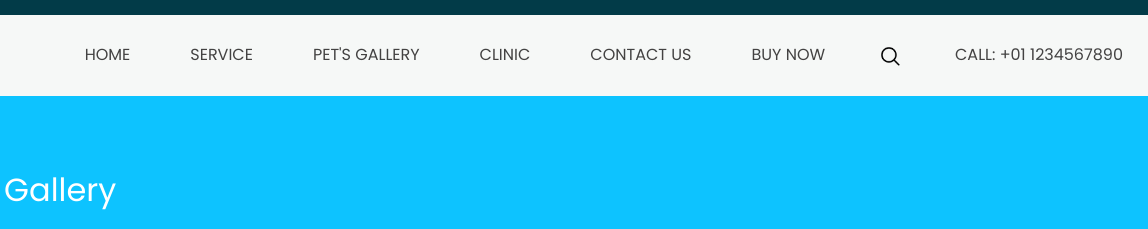
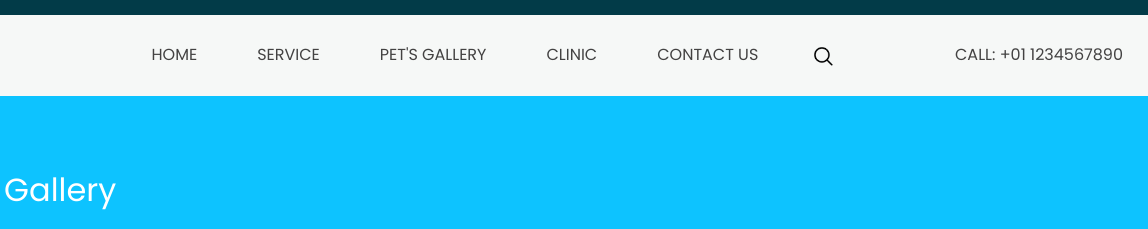
Before and after one commit to CamilaAlv-Dev/especializacion, a plain HTML site: page pet.html in a window 1280 px wide. Shown: the top 229 px of the page, 132-1280 px from the left. Drawn offline with nearby package versions, Linux system fonts and the light colour scheme.

Commit message:
Update pet.html

```diff
--- a/pet.html
+++ b/pet.html
@@ -63,9 +63,6 @@
                 </li>
                 <li class="nav-item">
                   <a class="nav-link" href="contact.html">Contact us</a>
-                </li>
-                <li class="nav-item">
-                  <a class="nav-link" href="buy.html"> Buy now </a>
                 </li>
               </ul>
               <form class="form-inline my-2 my-lg-0 ml-0 ml-lg-4 mb-3 mb-lg-0">
```
